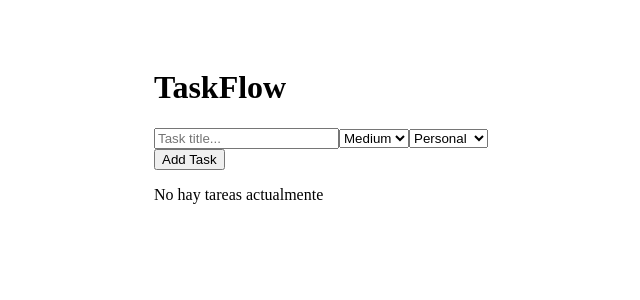
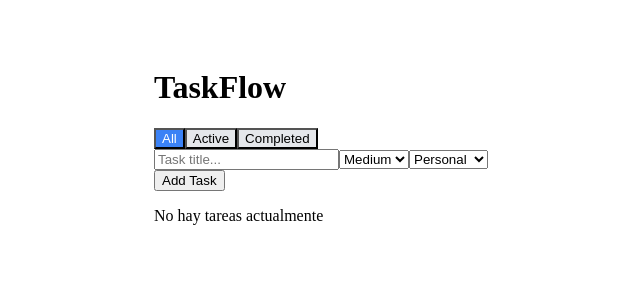
Before and after one commit to wizozero/taskflow, a React (Vite) app: page / in a window 1280 px wide. Shown: the top 300 px of the page, without its empty margins (86-726 px from the left). Built offline with nearby package versions, Linux system fonts and the light colour scheme.

Commit message:
feat: add FilterBar to filter tasks by status

```diff
--- a/src/App.tsx
+++ b/src/App.tsx
@@ -1,12 +1,14 @@
 import { TaskProvider } from './context/TaskContext'
 import TaskForm from './components/TaskForm'
 import TaskList from './components/TaskList'
+import FilterBar from './components/FilterBar'
 
 function App() {
 	return (
 		<TaskProvider>
 			<div style={{ padding: '40px', maxWidth: '800px', margin: '0 auto' }}>
 				<h1>TaskFlow</h1>
+				<FilterBar />
 				<TaskForm />
 				<TaskList />
 			</div>
--- /dev/null
+++ b/src/components/FilterBar.tsx
@@ -0,0 +1,47 @@
+import { useTaskContext } from '../context/TaskContext'
+import type { Filter } from '../types/task'
+
+export default function FilterBar() {
+	const { state, dispatch } = useTaskContext()
+
+	const isActive = (filter: Filter) => state.filter === filter
+
+	const handleFilterChange = (filter: Filter) => {
+		dispatch({
+			type: 'SET_FILTER',
+			payload: filter,
+		})
+	}
+
+	return (
+		<div>
+			<button
+				style={{
+					backgroundColor: isActive('all') ? '#3b82f6' : '#e5e7eb',
+					color: isActive('all') ? 'white' : 'black',
+				}}
+				onClick={() => handleFilterChange('all')}
+			>
+				All
+			</button>
+			<button
+				style={{
+					backgroundColor: isActive('active') ? '#3b82f6' : '#e5e7eb',
+					color: isActive('active') ? 'white' : 'black',
+				}}
+				onClick={() => handleFilterChange('active')}
+			>
+				Active
+			</button>
+			<button
+				style={{
+					backgroundColor: isActive('completed') ? '#3b82f6' : '#e5e7eb',
+					color: isActive('completed') ? 'white' : 'black',
+				}}
+				onClick={() => handleFilterChange('completed')}
+			>
+				Completed
+			</button>
+		</div>
+	)
+}
```
